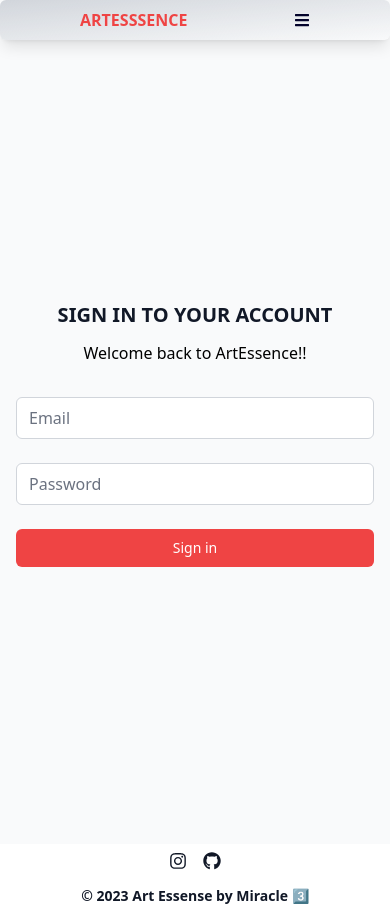
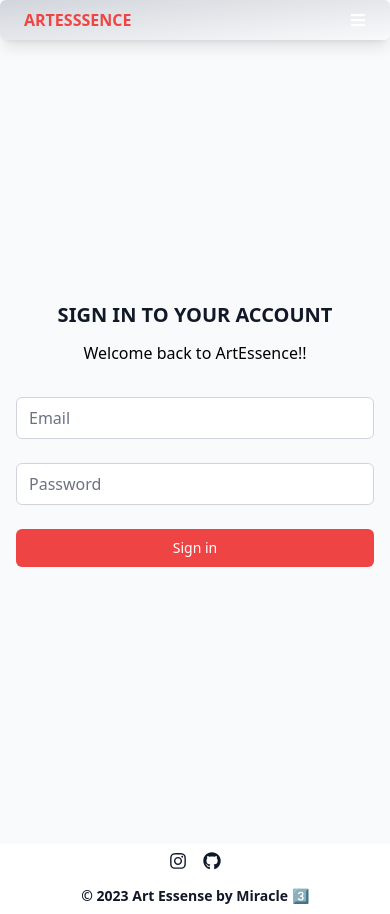
Before and after one commit to Mhiracul/Artessence, a React (Vite) app in the folder hng-auth/: page / in a window 390 px wide. Built offline with nearby package versions, Linux system fonts and the light colour scheme.

Commit message:
first commit

```diff
--- a/hng-auth/src/component/Banner.jsx
+++ b/hng-auth/src/component/Banner.jsx
@@ -39,10 +39,10 @@ const Banner = () => {
         >
           <div
             className="h-full bg-gradient bg-gradient-to-br from-gray-800 to-transparent
-            bg-opacity-20 rounded-md shadow-md card  justify-center px-6 "
+            bg-opacity-20 rounded-md shadow-md card  justify-center  "
             data-aos="fade-up"
           >
-            <div className=" py-40  px-12 ">
+            <div className=" py-40  md:px-12 px-6 ">
               <div className="background-content text-left ">
                 <div className="background-info reveal">
                   <div className="span rays reveal">
--- a/hng-auth/src/component/CardSlider.jsx
+++ b/hng-auth/src/component/CardSlider.jsx
@@ -11,7 +11,7 @@ function App() {
           {imageNames.map((item) => (
             <img
               key={item.id}
-              className="w-[220px] h-60 inline-block p-2 cursor-pointer hover:scale-105 ease-in-out duration-300 rounded-lg"
+              className="md:w-[220px] md:h-60 h-32 w-32 inline-block p-2 cursor-pointer hover:scale-105 ease-in-out duration-300 rounded-lg"
               src={item.image}
               alt="/"
             />
--- a/hng-auth/src/component/Navbar.jsx
+++ b/hng-auth/src/component/Navbar.jsx
@@ -53,7 +53,7 @@ const Navbar = () => {
   return (
     <div
       className="w-full fixed  bg-gradient bg-gradient-to-br from-gray-300 to-transparent
-    bg-opacity-20 rounded-md  card shadow-lg flex justify-between py-2 z-[99999]  items-center  font-bold cursor-pointer  text-[#03032B] px-20"
+    bg-opacity-20 rounded-md  card shadow-lg flex justify-between py-2 z-[99999]  items-center  font-bold cursor-pointer  text-[#03032B] md:px-12 px-6"
     >
       <div className="hidden md:block container">
         <h1 className="text-xl text-black">ArtEssence</h1>
@@ -97,7 +97,7 @@ const Navbar = () => {
       </div>
 
       <div onClick={handleClick} className="md:hidden z-10 ">
-        {!nav ? <FaBars /> : <FaTimes />}
+        {!nav ? <FaBars color="#fff" /> : <FaTimes color="#fff" />}
       </div>
 
       {/* Mobile menu */}
--- a/hng-auth/src/index.css
+++ b/hng-auth/src/index.css
@@ -4,7 +4,7 @@
 
 .background-content {
   color: #fef9f9;
-  font-size: 5vw;
+  font-size: 9vw;
   font-weight: 700;
   font-family: Verdana, Geneva, Tahoma, sans-serif;
 }
@@ -18,7 +18,7 @@ div span {
   text-shadow: -0.08em 0.03em 0.12em rgba(120, 119, 119, 0.9);
 }
 div span:not(:first-child) {
-  margin-left: -0.23em;
+  margin-left: -0.15em;
 }
 
 /* CSS Transitions for smooth animations */
```
